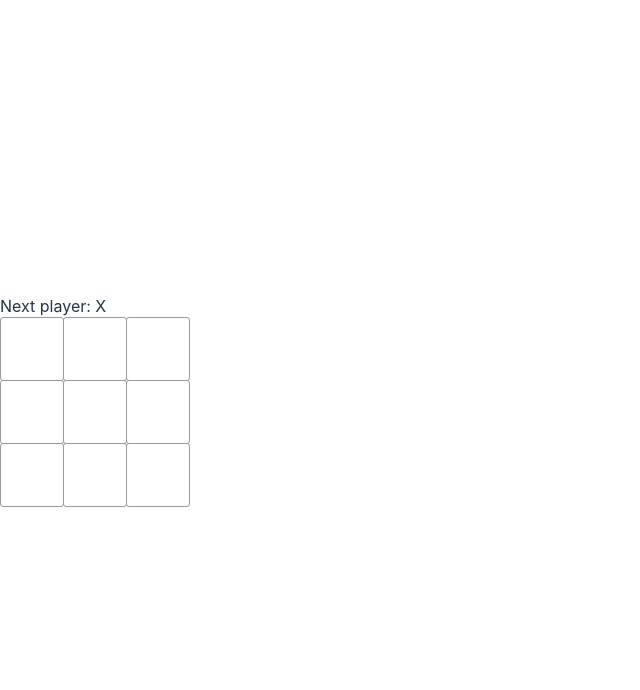
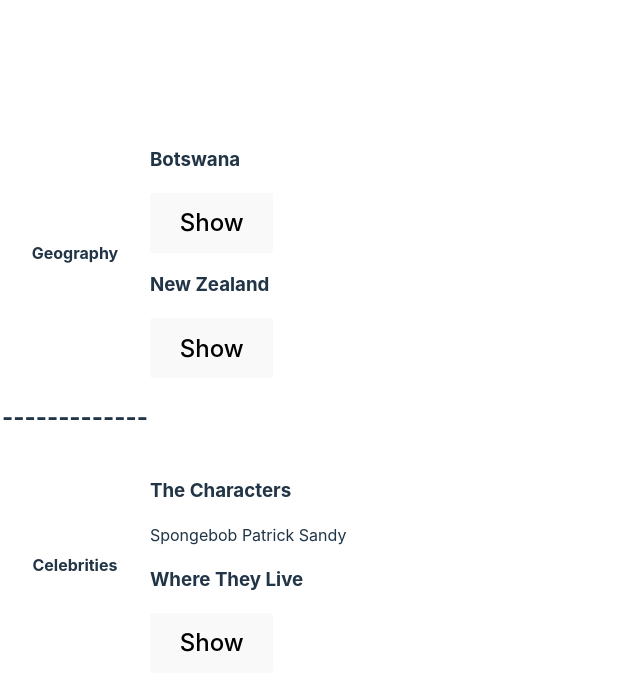
Before and after one commit to j-kincaid/learning-game, a React (Vite) app in the folder tictactoe/: page / in a window 1280 px wide. Shown: the top 690 px of the page, without its empty margins (0-640 px from the left). Built offline with nearby package versions, Linux system fonts and the light colour scheme.

Commit message:
Just keep it simple

```diff
--- a/tictactoe/src/App.jsx
+++ b/tictactoe/src/App.jsx
@@ -1,81 +1,88 @@
 import { useState } from 'react';
-// import { StrictMode } from 'react';
-// import { createRoot } from 'react-dom/client';
-import './index.css'
 
-
-function Square({value, onSquareClick}) {
+function Display({ title, children }) {
+  const[isActive, setIsActive] = useState(false);
   return (
-    <button className="square" onClick={onSquareClick}>
-      {value}
-    </button>
+    <section className="display">
+      <h3>{title}</h3>
+      {isActive ? ( <p>{children}</p> ) : (
+        <button onClick={() => setIsActive(true)}>
+          Show
+        </button>
+      )}
+    </section>
   );
 }
-
-export default function Board() {
-  const [xIsNext, setXIsNext] = useState(true);
-  const [squares, setSquares] = useState(Array(9).fill(null));
-
-  function handleClick(i) {
-    if (calculateWinner(squares) || squares[i]) {
-      return;
-    }
-    const nextSquares = squares.slice();
-    if (xIsNext) {
-      nextSquares[i] = 'X';
-    } else {
-      nextSquares[i] = 'O';
-    }
-    setSquares(nextSquares);
-    setXIsNext(!xIsNext);
-  }
-
-  const winner = calculateWinner(squares);
-  let status;
-  if (winner) {
-    status = 'Winner: ' + winner;
-  } else {
-    status = 'Next player: ' + (xIsNext ? 'X' : 'O');
-  }
-
+function Cards() {
   return (
     <>
-      <div className="status">{status}</div>
-      <div className="board-row">
-        <Square value={squares[0]} onSquareClick={() => handleClick(0)} />
-        <Square value={squares[1]} onSquareClick={() => handleClick(1)} />
-        <Square value={squares[2]} onSquareClick={() => handleClick(2)} />
-      </div>
-      <div className="board-row">
-        <Square value={squares[3]} onSquareClick={() => handleClick(3)} />
-        <Square value={squares[4]} onSquareClick={() => handleClick(4)} />
-        <Square value={squares[5]} onSquareClick={() => handleClick(5)} />
-      </div>
-      <div className="board-row">
-        <Square value={squares[6]} onSquareClick={() => handleClick(6)} />
-        <Square value={squares[7]} onSquareClick={() => handleClick(7)} />
-        <Square value={squares[8]} onSquareClick={() => handleClick(8)} />
-      </div>
+    {/* This would be helpful for an FAQ section */}
+      {/* <h2>Geography</h2> */}
+      <Display title=" Botswana">
+      Gaborone
+      </Display>
+
+      <Display title="New Zealand">
+        Wellington
+      </Display>
+    </>
+  );
+
+}function Characters2() {
+  const [activeIndex, setActiveIndex] = useState(0);
+  return (
+    <>
+      {/* <h2>Spongebob</h2> */}
+      <Display2
+        title="The Characters"
+        isActive={activeIndex === 0}
+        onShow={() => setActiveIndex(0)}
+      >
+        Spongebob Patrick Sandy
+      </Display2>
+      <Display2
+        title="Where They Live"
+        isActive={activeIndex === 1}
+        onShow={() => setActiveIndex(1)}
+      >
+        Pineapple Rock Anchor
+      </Display2>
     </>
   );
 }
 
-function calculateWinner(squares) {
-  const lines = [
-    [0, 1, 2],
-    [3, 4, 5],
-    [6, 7, 8],
-    [0, 3, 6],
-    [1, 4, 7],
-    [2, 5, 8],
-    [0, 4, 8],
-    [2, 4, 6],
-  ];
-  for (let i = 0; i < lines.length; i++) {
-    const [a, b, c] = lines[i];
-    if (squares[a] && squares[a] === squares[b] && squares[a] === squares[c]) {
-      return squares[a];
-    }
+function Display2({ title, children, isActive, onShow}) {
+  return (
+    <section className="Display2">
+      <h3>{title}</h3>
+      {isActive ? (
+        <p>{children}</p>
+      ) : (
+        <button onClick={onShow}>
+          Show
+        </button>
+      )}
+    </section>
+  );
+}
+
+
+export default function App() {
+  return(
+  <>
+<table>
+<tr>
+<th>Geography</th>
+  <Cards />
+</tr>
+  <h2> -------------</h2>
+  <tr>
+
+  <th>Celebrities</th>
+  <Characters2 />
+  </tr>
+</table>
+
+  </>
+  );
   }
-  return null;
-}
```
